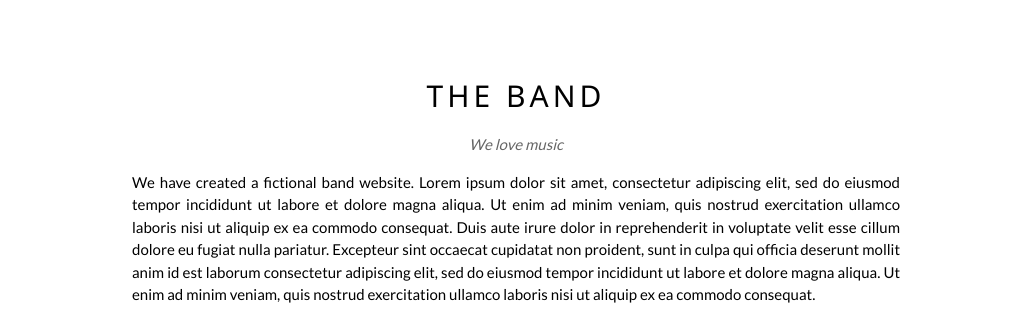
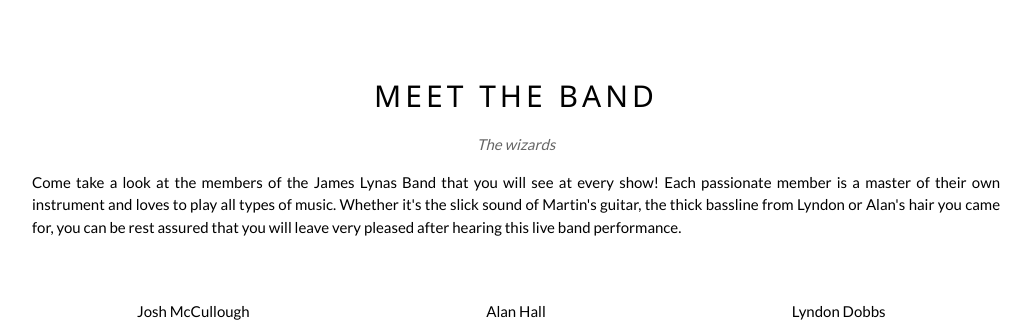
Before and after one commit to josh-mccullough/James_Lynas_Band, a Flask app: page /band in a window 1280 px wide. Shown: the part 1007-1342 px from the top of the page, without its empty margins (124-1155 px from the left). Run offline with Flask 2, Linux system fonts and the light colour scheme.

Commit message:
updated website with new pictures and information

```diff
--- a/app/templates/about.html
+++ b/app/templates/about.html
@@ -8,7 +8,7 @@
     <p class="w3-opacity w3-center"><i>Fan? Drop a note!</i></p>
     <div class="w3-row w3-padding-32">
       <div class="w3-col m6 w3-large w3-margin-bottom">
-        <i class="fa fa-map-marker" style="width:30px"></i> Chicago, US<br>
+        <i class="fa fa-map-marker" style="width:30px"></i> Belfast, Northern Ireland<br>
         <i class="fa fa-phone" style="width:30px"></i> Phone: +00 151515<br>
         <i class="fa fa-envelope" style="width:30px"> </i> Email: mail@mail.com<br>
       </div>
--- /dev/null
+++ b/app/templates/band.html
@@ -0,0 +1,30 @@
+{%extends 'base.html'  %}
+
+{% block content %}
+  <div class="w3-container w3-content w3-center w3-padding-64" style="max-width:1000px" id="band">
+    <h2 class="w3-wide">MEET THE BAND</h2>
+    <p class="w3-opacity"><i>The wizards</i></p>
+    <p class="w3-justify">Come take a look at the members of the James Lynas Band that you will see at every show! Each passionate member is a master of their own instrument and loves to play all types of music.
+        Whether it's the slick sound of Martin's guitar, the thick bassline from Lyndon or Alan's hair you came for, you can be rest assured that you will
+        leave very pleased after hearing this live band performance.
+    </p>
+    <div class="w3-row w3-padding-32">
+      <div class="w3-third">
+        <p>Josh McCullough</p>
+        <img src="{{ url_for('static', filename='images/meet_the_band/Josh_meet.JPG') }}" class="w3-round w3-margin-bottom" alt="Random Name" style="width:80%">
+      </div>
+      <div class="w3-third">
+        <p>Alan Hall</p>
+        <img src="{{ url_for('static', filename='images/meet_the_band/Alan_hall_meet.JPG') }}" class="w3-round w3-margin-bottom" alt="Random Name" style="width:100%">
+      </div>
+      <div class="w3-third">
+        <p>Lyndon Dobbs</p>
+        <img src="{{url_for('static', filename='images/meet_the_band/Lyndon_meet1.JPG') }}" class="w3-round" alt="Random Name" style="width:80%">
+      </div>
+        <div class="w3-third">
+        <p>Martin Price</p>
+        <img src="{{url_for('static', filename='images/meet_the_band/Martin_meet.JPG') }}" class="w3-round" alt="Random Name" style="width:80%">
+      </div>
+    </div>
+  </div>
+{% endblock %}
--- a/app/templates/base.html
+++ b/app/templates/base.html
@@ -7,7 +7,8 @@
 <link rel="stylesheet" href="https://cdnjs.cloudflare.com/ajax/libs/font-awesome/4.7.0/css/font-awesome.min.css">
 <style>
 body {font-family: "Lato", sans-serif}
-.mySlides {display: none}
+.mySlides {display: none }
+
 </style>
 <body>
 
@@ -17,8 +18,9 @@ body {font-family: "Lato", sans-serif}
     <a class="w3-bar-item w3-button w3-padding-large w3-hide-medium w3-hide-large w3-right" href="javascript:void(0)" onclick="myFunction()" title="Toggle Navigation Menu"><i class="fa fa-bars"></i></a>
     <a href="/" class="w3-bar-item w3-button w3-padding-large">HOME</a>
     <a href="/band" class="w3-bar-item w3-button w3-padding-large w3-hide-small">BAND</a>
-    <a href="/tour" class="w3-bar-item w3-button w3-padding-large w3-hide-small">TOUR</a>
+    <a href="/tour" class="w3-bar-item w3-button w3-padding-large w3-hide-small">SHOWS</a>
     <a href="/contact" class="w3-bar-item w3-button w3-padding-large w3-hide-small">CONTACT</a>
+      <!--
     <div class="w3-dropdown-hover w3-hide-small">
       <button class="w3-padding-large w3-button" title="More">MORE <i class="fa fa-caret-down"></i></button>
       <div class="w3-dropdown-content w3-bar-block w3-card-4">
@@ -27,7 +29,7 @@ body {font-family: "Lato", sans-serif}
         <a href="#" class="w3-bar-item w3-button">Media</a>
       </div>
     </div>
-    <a href="javascript:void(0)" class="w3-padding-large w3-hover-red w3-hide-small w3-right"><i class="fa fa-search"></i></a>
+    -->
   </div>
 </div>
 
@@ -36,7 +38,6 @@ body {font-family: "Lato", sans-serif}
   <a href="/band" class="w3-bar-item w3-button w3-padding-large">BAND</a>
   <a href="/tour" class="w3-bar-item w3-button w3-padding-large">TOUR</a>
   <a href="/contact" class="w3-bar-item w3-button w3-padding-large">CONTACT</a>
-  <a href="/merch" class="w3-bar-item w3-button w3-padding-large">MERCH</a>
 </div>
 
 <!-- Page content -->
@@ -44,24 +45,16 @@ body {font-family: "Lato", sans-serif}
 
   <!-- Automatic Slideshow Images -->
   <div class="mySlides w3-display-container w3-center">
-    <img src="/w3images/la.jpg" style="width:100%">
-    <div class="w3-display-bottommiddle w3-container w3-text-white w3-padding-32 w3-hide-small">
-      <h3>Los Angeles</h3>
-      <p><b>We had the best time playing at Venice Beach!</b></p>
-    </div>
+    <img src="{{ url_for('static', filename='images/home_page/BandPic1.JPG') }}" style="width:100%">
   </div>
   <div class="mySlides w3-display-container w3-center">
-    <img src="/w3images/ny.jpg" style="width:100%">
-    <div class="w3-display-bottommiddle w3-container w3-text-white w3-padding-32 w3-hide-small">
-      <h3>New York</h3>
-      <p><b>The atmosphere in New York is lorem ipsum.</b></p>
-    </div>
+    <img src="{{ url_for('static', filename='images/home_page/group_pic.JPG') }}" style="width:100%">
   </div>
   <div class="mySlides w3-display-container w3-center">
-    <img src="/w3images/chicago.jpg" style="width:100%">
+    <img src="{{ url_for('static', filename='images/home_page/IMG_9227.JPG') }}" style="width:100%">
     <div class="w3-display-bottommiddle w3-container w3-text-white w3-padding-32 w3-hide-small">
-      <h3>Chicago</h3>
-      <p><b>Thank you, Chicago - A night we won't forget.</b></p>
+      <h3>Outdoor Festival</h3>
+      <p><b>One of the few times we got to play outdoors and really turn up the music!</b></p>
     </div>
   </div>
 </div>
@@ -70,15 +63,9 @@ body {font-family: "Lato", sans-serif}
 
 <!-- Footer -->
 <footer class="w3-container w3-padding-64 w3-center w3-opacity w3-light-grey w3-xlarge">
-  <i class="fa fa-facebook-official w3-hover-opacity"></i>
-  <i class="fa fa-instagram w3-hover-opacity"></i>
-  <i class="fa fa-snapchat w3-hover-opacity"></i>
-  <i class="fa fa-pinterest-p w3-hover-opacity"></i>
-  <i class="fa fa-twitter w3-hover-opacity"></i>
-  <i class="fa fa-linkedin w3-hover-opacity"></i>
-  <p class="w3-medium">Powered by <a href="https://www.w3schools.com/w3css/default.asp" target="_blank">w3.css</a></p>
+    <a class="fa fa-facebook-official w3-hover-opacity" href="https://www.facebook.com/JamesLynasCountryShowBand/" target="_blank"></a>
+  <p class="w3-medium">Created by Josh McCullough</p>
 </footer>
-
 <script>
 // Automatic Slideshow - change image every 4 seconds
 var myIndex = 0;
@@ -114,6 +101,5 @@ window.onclick = function(event) {
   }
 }
 </script>
-
 </body>
 </html>
--- a/app/templates/home.html
+++ /dev/null
@@ -1,25 +0,0 @@
-{%extends 'base.html'  %}
-
-{% block content %}
-  <div class="w3-container w3-content w3-center w3-padding-64" style="max-width:800px" id="band">
-    <h2 class="w3-wide">THE BAND</h2>
-    <p class="w3-opacity"><i>We love music</i></p>
-    <p class="w3-justify">We have created a fictional band website. Lorem ipsum dolor sit amet, consectetur adipiscing elit, sed do eiusmod tempor incididunt ut labore et dolore magna aliqua. Ut enim ad minim veniam, quis nostrud exercitation ullamco laboris nisi ut aliquip
-      ex ea commodo consequat. Duis aute irure dolor in reprehenderit in voluptate velit esse cillum dolore eu fugiat nulla pariatur. Excepteur sint occaecat cupidatat non proident, sunt in culpa qui officia deserunt mollit anim id est laborum consectetur
-      adipiscing elit, sed do eiusmod tempor incididunt ut labore et dolore magna aliqua. Ut enim ad minim veniam, quis nostrud exercitation ullamco laboris nisi ut aliquip ex ea commodo consequat.</p>
-    <div class="w3-row w3-padding-32">
-      <div class="w3-third">
-        <p>Name</p>
-        <img src="/w3images/bandmember.jpg" class="w3-round w3-margin-bottom" alt="Random Name" style="width:60%">
-      </div>
-      <div class="w3-third">
-        <p>Name</p>
-        <img src="/w3images/bandmember.jpg" class="w3-round w3-margin-bottom" alt="Random Name" style="width:60%">
-      </div>
-      <div class="w3-third">
-        <p>Name</p>
-        <img src="/w3images/bandmember.jpg" class="w3-round" alt="Random Name" style="width:60%">
-      </div>
-    </div>
-  </div>
-{% endblock %}
--- a/app/views.py
+++ b/app/views.py
@@ -8,7 +8,7 @@ def home():
 
 @app.route('/band')
 def band():
-    return render_template('home.html')
+    return render_template('band.html')
 
 @app.route('/contact')
 def about():
```
Also changed, not shown: app/templates/gigs.html (+9 -27 lines), app/static/__init__.py (added), app/static/images/gigs/loughshore gig.jpg (added), config.py (line endings or trailing spaces), 1 other file.
